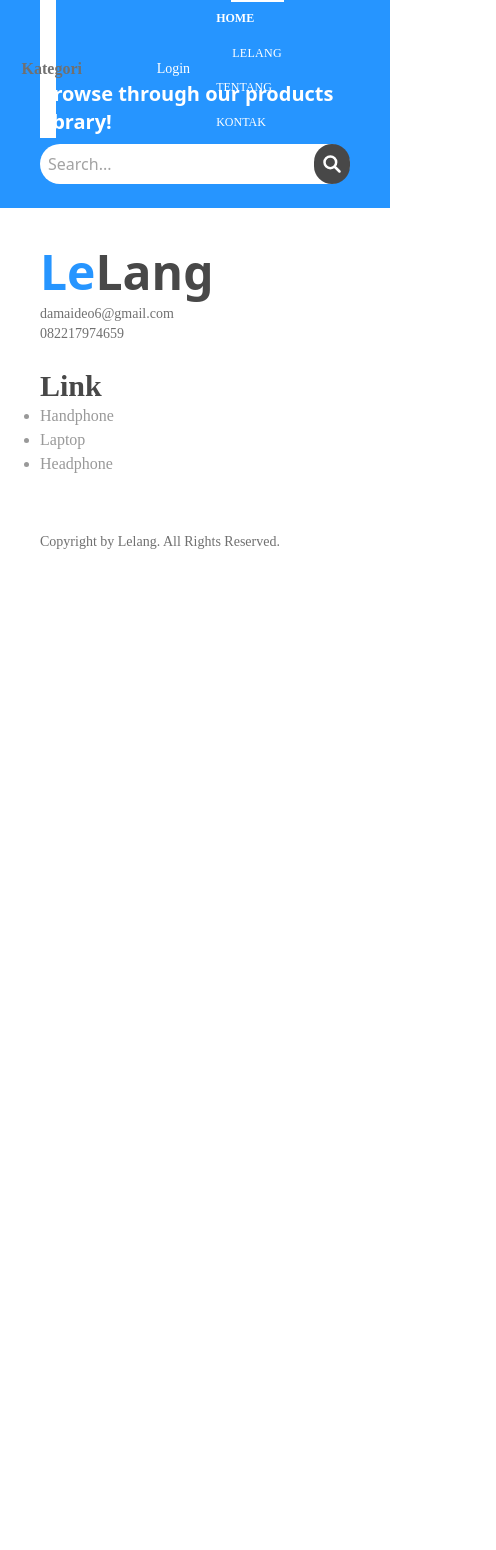
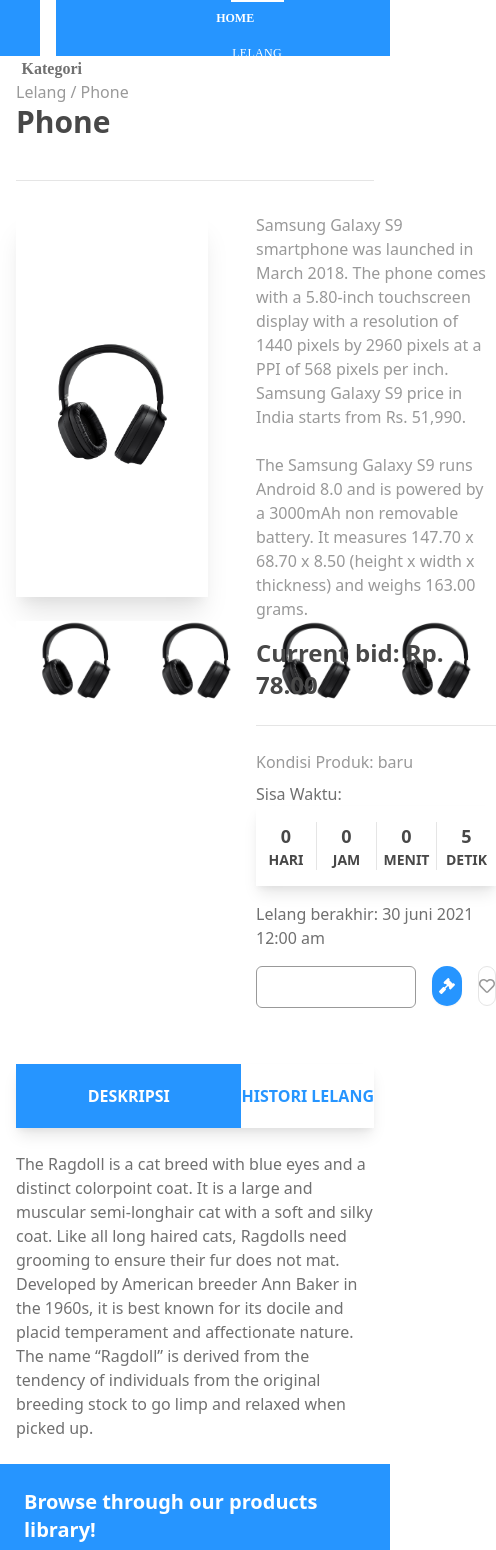
Before and after one commit to pe4ce56/lelang, a React (Create React App) app: page /products/Phone in a window 390 px wide. Shown: the top 1550 px of the page, 496 px wide, since content can reach past the window. Before the commit the page ends 844 px from the top, so only its background shows below. Built offline with nearby package versions, Linux system fonts and the light colour scheme.

Commit message:
add detail product page

```diff
--- a/src/App.js
+++ b/src/App.js
@@ -4,6 +4,7 @@
 import Footer from "./components/Layouts/Footer";
 import ViewProductByCategory from "./components/Product/ViewProductByCategory";
 import ScrollToTop from "./ScrollToTop";
+import DetailProduct from "./components/Product/DetailProduct";
 
 function App() {
   return (
@@ -17,6 +18,9 @@
         <Route exact path="/product-category/:category">
           <ViewProductByCategory />
         </Route>
+        <Route exact path="/products/:product">
+          <DetailProduct />
+        </Route>
       </Switch>
       <Footer />
     </Router>
--- a/src/components/Home/LatestAuction.jsx
+++ b/src/components/Home/LatestAuction.jsx
@@ -1,6 +1,6 @@
 import { FontAwesomeIcon } from "@fortawesome/react-fontawesome";
 import { faGavel, faSearch } from "@fortawesome/free-solid-svg-icons";
-import GridView from "../Product/GridView";
+import GridView from "../Layouts/GridView";
 
 function LatestAuction() {
   return (
--- /dev/null
+++ b/src/components/Layouts/CountDown.jsx
@@ -0,0 +1,39 @@
+import { Fragment } from "react";
+import Countdown from "react-countdown";
+
+function CountDown({ date, className }) {
+  const countDownView = ({ days, hours, minutes, seconds, completed }) => (
+    <Fragment>
+      <div className="grid-span-1 text-center">
+        <p className="text-lg text-primary text-mont text-bold">{days}</p>
+        <p className="text-sm text-color3 text-mont text-bold uppercase">
+          Hari
+        </p>
+      </div>
+      <div className="grid-span-1 text-center">
+        <p className="text-lg text-primary text-mont text-bold">{hours}</p>
+        <p className="text-sm text-color3 text-mont text-bold uppercase">Jam</p>
+      </div>
+      <div className="grid-span-1 text-center">
+        <p className="text-lg text-primary text-mont text-bold">{minutes}</p>
+        <p className="text-sm text-color3 text-mont text-bold uppercase">
+          Menit
+        </p>
+      </div>
+      <div className="grid-span-1 text-center">
+        <p className="text-lg text-primary text-mont text-bold">{seconds}</p>
+        <p className="text-sm text-color3 text-mont text-bold uppercase">
+          Detik
+        </p>
+      </div>
+    </Fragment>
+  );
+
+  return (
+    <div className="py-2  w-auto grid grid-flow-col grid-cols-4 shadow-md  divide-x ">
+      <Countdown date={date} renderer={countDownView} />
+    </div>
+  );
+}
+
+export default CountDown;
--- a/src/components/Layouts/Footer.jsx
+++ b/src/components/Layouts/Footer.jsx
@@ -3,7 +3,7 @@
 function Footer() {
   return (
     <Fragment>
-      <div className="grid grid-cols-12 w-full px-10 py-6 bg-primary">
+      <div className="grid grid-cols-12 w-full px-6 md:px-10 py-6 bg-primary">
         <div className="col-span-12 md:col-span-6">
           <p className=" text-mont font-bold text-white text-xl">
             Browse through our products library!
@@ -41,7 +41,7 @@
           </form>
         </div>
       </div>
-      <footer className="grid grid-cols-12 gap-4 px-10 py-10 pt-10">
+      <footer className="grid grid-cols-12 gap-4 px-6 md:px-10 py-10 pt-10">
         <div className="col-span-12 md:col-span-4">
           <div className=" flex">
             <h3 className="text-primary text-5xl font-sans font-bold">Le</h3>
@@ -57,7 +57,7 @@
 
         <div className="col-span-12 md:col-span-4 mt-2">
           <h2 className="font-mont text-secondary font-bold text-3xl">Link</h2>
-          <ul className="font-mont text-color2 text-base list-disc">
+          <ul className="font-mont text-color2 text-base list-disc ml-6">
             <li>Handphone</li>
             <li>Laptop</li>
             <li>Headphone</li>
--- /dev/null
+++ b/src/components/Product/DetailProduct.jsx
@@ -0,0 +1,180 @@
+import { faGavel, faSearch } from "@fortawesome/free-solid-svg-icons";
+import { faHeart } from "@fortawesome/free-regular-svg-icons";
+import { FontAwesomeIcon } from "@fortawesome/react-fontawesome";
+import { Fragment, useState } from "react";
+import Countdown from "react-countdown";
+import { useParams } from "react-router-dom";
+
+function DetailProduct() {
+  const { product } = useParams();
+  const [subMenu, setSubMenu] = useState("description");
+  const historyAuctions = () => (
+    <table>
+      <thead>
+        <tr>
+            <th>Tanggal</th>
+            <th>Tawaran</th>
+            <th>User</th>
+        </tr>
+      </thead>
+      <tbody>
+        <tr>
+            <td>Ted</td>
+            <td>Ted</td>
+            <td>Ted</td>
+        </tr>
+      </tbody>
+    </table>
+  );
+
+  const countDownView = ({ days, hours, minutes, seconds, completed }) => (
+    <Fragment>
+      <div className="grid-span-1 text-center">
+        <p className="text-lg text-secondary text-mont font-bold">{days}</p>
+        <p className="text-sm text-secondary text-mont font-bold uppercase">
+          Hari
+        </p>
+      </div>
+      <div className="grid-span-1 text-center">
+        <p className="text-lg text-secondary text-mont font-bold">{hours}</p>
+        <p className="text-sm text-secondary text-mont font-bold uppercase">
+          Jam
+        </p>
+      </div>
+      <div className="grid-span-1 text-center">
+        <p className="text-lg text-secondary text-mont font-bold">{minutes}</p>
+        <p className="text-sm text-secondary text-mont font-bold uppercase">
+          Menit
+        </p>
+      </div>
+      <div className="grid-span-1 text-center">
+        <p className="text-lg text-secondary text-mont font-bold">{seconds}</p>
+        <p className="text-sm text-secondary text-mont font-bold uppercase">
+          Detik
+        </p>
+      </div>
+    </Fragment>
+  );
+  return (
+    <section className="px-4 md:px-10 py-6">
+      <div className="mb-10">
+        <p className="text-mont text-base text-color2">Lelang / {product}</p>
+        <p className="text-mont font-bold text-3xl text-secondary capitalize">
+          {product}
+        </p>
+      </div>
+      <hr />
+      <div className="grid grid-flow-col grid-cols-12 gap-12 mt-8">
+        {/*image*/}
+        <div className="col-span-5">
+          <div className="h-96 shadow-xl flex justify-center items-center">
+            <img
+              class="object-contain w-5/8 h-60"
+              src="/image/headphone1.jpg"
+              alt="Sunset in the mountains"
+            />
+          </div>
+          <div className="flex mt-6 cursor-pointer">
+            <img
+              class="object-contain w-auto h-20"
+              src="/image/headphone1.jpg"
+              alt="Sunset in the mountains"
+            />
+            <img
+              class="object-contain w-auto h-20"
+              src="/image/headphone1.jpg"
+              alt="Sunset in the mountains"
+            />
+            <img
+              class="object-contain w-auto h-20"
+              src="/image/headphone1.jpg"
+              alt="Sunset in the mountains"
+            />
+            <img
+              class="object-contain w-auto h-20"
+              src="/image/headphone1.jpg"
+              alt="Sunset in the mountains"
+            />
+          </div>
+        </div>
+        {/*Deskripsi */}
+        <div className="col-span-6">
+          <p className="text-base text-color2 text-mont ">
+            Samsung Galaxy S9 smartphone was launched in March 2018. The phone
+            comes with a 5.80-inch touchscreen display with a resolution of 1440
+            pixels by 2960 pixels at a PPI of 568 pixels per inch. Samsung
+            Galaxy S9 price in India starts from Rs. 51,990.
+            <br />
+            <br />
+            The Samsung Galaxy S9 runs Android 8.0 and is powered by a 3000mAh
+            non removable battery. It measures 147.70 x 68.70 x 8.50 (height x
+            width x thickness) and weighs 163.00 grams.
+          </p>
+          <p className="text-lg text-secondary font-bold text-2xl mt-4 mb-6">
+            Current bid: Rp. 78.00
+          </p>
+          <hr />
+
+          <p className="mt-6 text-base text-color2">Kondisi Produk: baru</p>
+          <p className="mt-2 text-base text-color3">Sisa Waktu:</p>
+          <div className="py-2 h-20  w-full grid grid-flow-col grid-cols-4 shadow-lg  divide-x items-center">
+            <Countdown date={Date.now() + 10000} renderer={countDownView} />
+          </div>
+          <p className="mt-4 text-base text-color3">
+            Lelang berakhir: 30 juni 2021 12:00 am
+          </p>
+          <div className="relative flex w-auto mt-4">
+            {/*
+            <span class="absolute inset-y-0 left-4 flex items-center ">
+              <button class="text-2xl  focus:outline-none">-</button>
+            </span>
+            <span class="absolute inset-y-0 right-4 flex items-center ">
+              <button class="text-2xl  focus:outline-none">+</button>
+            </span>
+             */}
+            <input
+              className="text-secondary py-2 px-2 w-40 focus:outline-none rounded-md border-radius-5 border-color2"
+              style={{ borderWidth: 1 }}
+            />
+            <button className="ml-4 focus:outline-none rounded-full h-10 w-20 bg-primary text-white flex hover:bg-white hover:text-primary   justify-center items-center shadow-sm cursor-pointer">
+              <FontAwesomeIcon icon={faGavel} size="md" />
+            </button>
+            <button
+              className="ml-4 focus:outline-none rounded-full
+                            h-10 w-10 bg-white text-color2 hover:text-primary  flex justify-center items-center  cursor-pointer "
+              style={{ borderWidth: 1 }}
+            >
+              <FontAwesomeIcon icon={faHeart} size="md" />
+            </button>
+          </div>
+        </div>
+      </div>
+      <div className="grid grid-flow-col grid-cols-12 divide-white mt-14 shadow-lg">
+        <button className={(subMenu== "description"?"text-white bg-primary": "text-primary bg-white") + " col-span-12 md:col-span-6 focus:outline-none py-5 uppercase text-base text-mont text-center font-bold"} onClick={()=>setSubMenu("description")}>
+          Deskripsi
+        </button>
+        <button className={(subMenu== "history"?"text-white bg-primary": "text-primary bg-white") +" col-span-12 md:col-span-6 focus:outline-none py-5 uppercase text-base text-mont text-center font-bold"} onClick={()=>setSubMenu("history")}>
+          Histori Lelang
+        </button>
+      </div>
+      <div className="mt-6 ">
+        {subMenu == "description" ? (
+          <p className="text-base text-color3">
+            The Ragdoll is a cat breed with blue eyes and a distinct colorpoint
+            coat. It is a large and muscular semi-longhair cat with a soft and
+            silky coat. Like all long haired cats, Ragdolls need grooming to
+            ensure their fur does not mat. Developed by American breeder Ann
+            Baker in the 1960s, it is best known for its docile and placid
+            temperament and affectionate nature. The name “Ragdoll” is derived
+            from the tendency of individuals from the original breeding stock to
+            go limp and relaxed when picked up.
+          </p>
+        ) : (
+          <historyAuctions />
+        )}
+      </div>
+    </section>
+  );
+}
+
+export default DetailProduct;
--- a/src/components/Product/ViewProductByCategory.jsx
+++ b/src/components/Product/ViewProductByCategory.jsx
@@ -7,8 +7,8 @@
 } from "@fortawesome/free-solid-svg-icons";
 import { useParams } from "react-router-dom";
 
-import ListView from "./ListView";
-import GridView from "./GridView";
+import ListView from "../Layouts/ListView";
+import GridView from "../Layouts/GridView";
 
 function ListProductCategory() {
   const { category } = useParams();
```
Also changed, not shown: src/components/Layouts/GridView.jsx (renamed from src/components/Product/GridView.jsx, +19 -13 lines), src/components/Layouts/ListView.jsx (renamed from src/components/Product/ListView.jsx).
